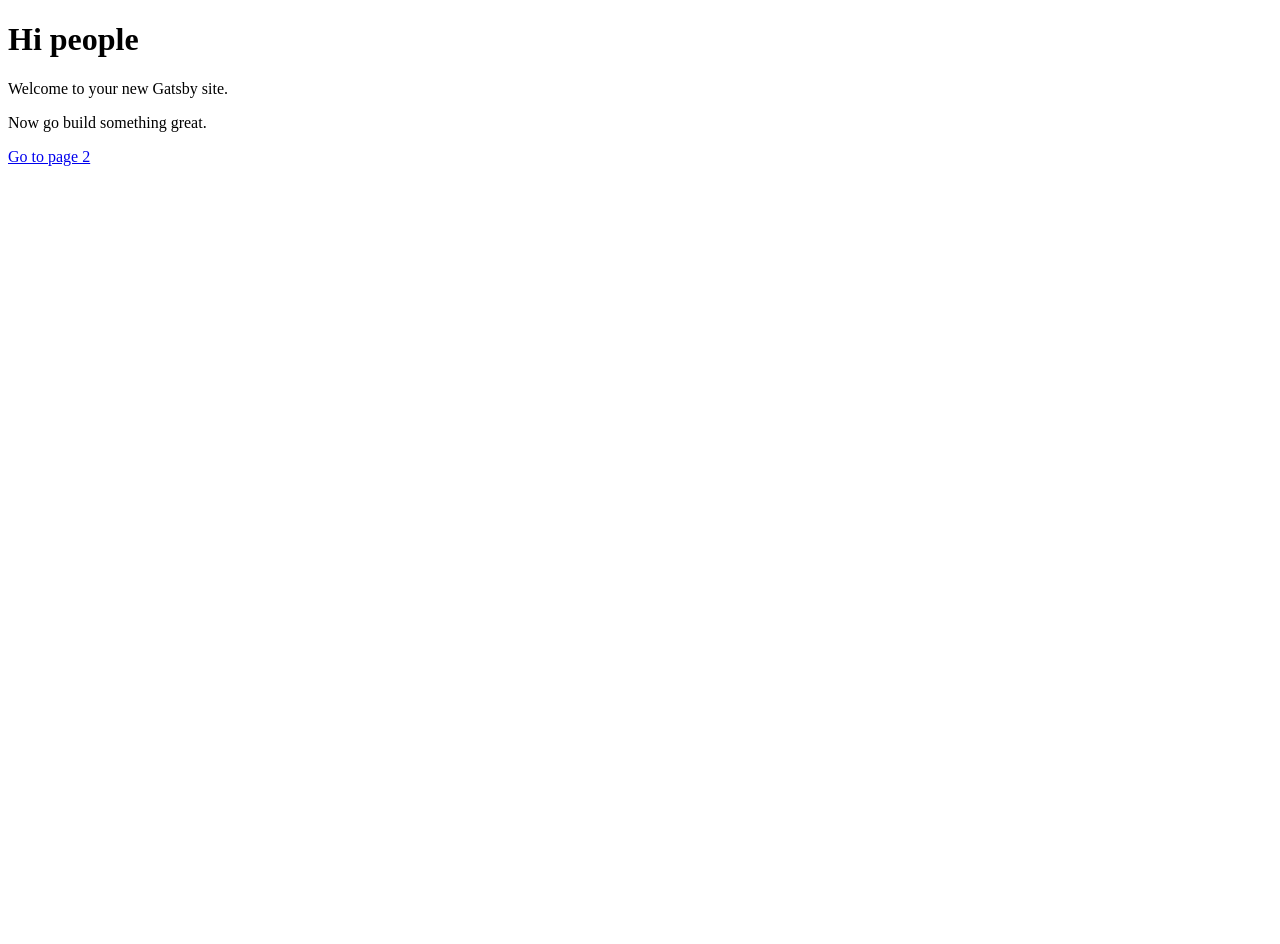
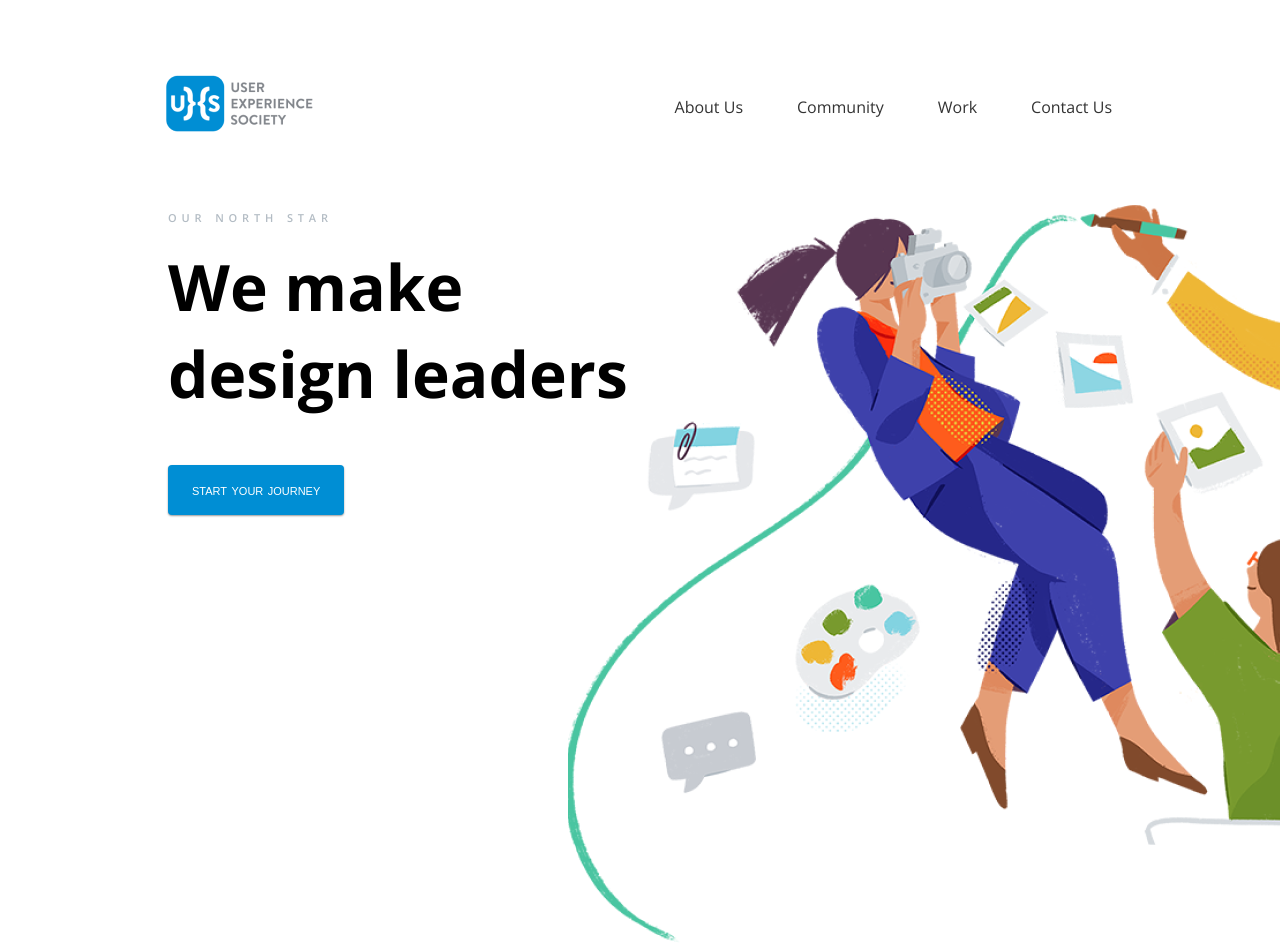
Before and after one commit to tomyfalgui/ux-req, a Gatsby site: page / in a window 1280 px wide. Before the commit the page ends 800 px from the top, so only its background shows below. Built offline with nearby package versions, Linux system fonts and the light colour scheme; Gatsby itself is replaced by a stand-in of ours.

Commit message:
finished hero

```diff
--- /dev/null
+++ b/src/components/Home/Header/Nav.js
@@ -0,0 +1,31 @@
+import React from 'react'
+import logo from '../../../images/UXSocietyLogo_full.png'
+import styled from 'styled-components'
+import { Link } from 'gatsby'
+
+const NavBar = styled.nav`
+  display: flex;
+  align-items: center;
+  margin-bottom: 64px;
+
+  a:first-child {
+    margin-right: auto;
+  }
+`
+
+const TextLink = styled(Link)`
+  color: #333;
+  text-decoration: none;
+  margin-right: ${props => (props.margin === 'no' ? 0 : '54px')};
+`
+export default () => (
+  <NavBar>
+    <Link style={{ marginLeft: '-5px' }}>
+      <img src={logo} alt="" />
+    </Link>
+    <TextLink>About Us</TextLink>
+    <TextLink>Community</TextLink>
+    <TextLink>Work</TextLink>
+    <TextLink margin="no">Contact Us</TextLink>
+  </NavBar>
+)
--- /dev/null
+++ b/src/components/Home/Hero/Cta.js
@@ -0,0 +1,42 @@
+import React from 'react'
+import styled from 'styled-components'
+import { Headline } from '../../../styles/shared'
+
+const Head = styled.h1`
+  font-size: 4rem;
+  font-weight: 700;
+`
+
+const HeadWrapper = styled.div`
+  margin-top: 1rem;
+`
+
+const CtaBtn = styled.button`
+  margin-top: 3rem;
+  background-color: #008ed4;
+  color: white;
+  font-variant: small-caps;
+  border: 0;
+  border-radius: 4px;
+  padding: 1rem 1.5rem;
+  box-shadow: 0 1px 2px rgba(0, 0, 0, 0.4);
+  font-weight: 500;
+  font-size: 1rem;
+  transition: all 0.2s;
+
+  &:hover {
+    transform: translateY(-1px);
+    box-shadow: 0 2px 6px rgba(0, 0, 0, 0.4);
+  }
+`
+
+export default () => (
+  <div>
+    <Headline>our north star</Headline>
+    <HeadWrapper>
+      <Head>We make</Head>
+      <Head>design leaders</Head>
+    </HeadWrapper>
+    <CtaBtn>start your journey</CtaBtn>
+  </div>
+)
--- /dev/null
+++ b/src/components/Home/Hero/Hero.js
@@ -0,0 +1,25 @@
+import React from 'react'
+import Header from '../Header/Nav'
+import Cta from './Cta'
+import styled from 'styled-components'
+import image_hero from '../../../images/image_hero.png'
+
+const HeroWrapper = styled.div`
+  padding-top: 72px;
+  padding-left: 168px;
+  padding-right: 168px;
+  position: relative;
+`
+
+const Image = styled.img`
+  position: absolute;
+  right: 0;
+`
+
+export default () => (
+  <HeroWrapper>
+    <Header />
+    <Image src={image_hero} />
+    <Cta />
+  </HeroWrapper>
+)
--- a/src/components/layout.js
+++ b/src/components/layout.js
@@ -2,7 +2,19 @@ import React from 'react'
 import PropTypes from 'prop-types'
 import Helmet from 'react-helmet'
 import { StaticQuery, graphql } from 'gatsby'
+import { injectGlobal } from 'styled-components'
 
+injectGlobal`
+/*! minireset.css v0.0.3 | MIT License | github.com/jgthms/minireset.css */html,body,p,ol,ul,li,dl,dt,dd,blockquote,figure,fieldset,legend,textarea,pre,iframe,hr,h1,h2,h3,h4,h5,h6{margin:0;padding:0}
+h1,h2,h3,h4,h5,h6{font-size:100%;font-weight:normal}
+ul{list-style:none}
+button,input,select,textarea{margin:0}
+html{box-sizing:border-box}*,*:before,*:after{box-sizing:inherit}img,embed,iframe,object,audio,video{height:auto;max-width:100%}iframe{border:0}table{border-collapse:collapse;border-spacing:0}td,th{padding:0;text-align:left}
+body {
+  font-family: 'Open Sans', sans-serif;
+}
+
+`
 const Layout = ({ children }) => (
   <StaticQuery
     query={graphql`
@@ -18,6 +30,10 @@ const Layout = ({ children }) => (
       <>
         <Helmet title={data.site.siteMetadata.title}>
           <html lang="en" />
+          <link
+            href="https://fonts.googleapis.com/css?family=Open+Sans:300,300i,400,400i,600,600i,700,700i,800,800i"
+            rel="stylesheet"
+          />
         </Helmet>
         {children}
       </>
--- a/src/pages/index.js
+++ b/src/pages/index.js
@@ -1,14 +1,9 @@
 import React from 'react'
-import { Link } from 'gatsby'
-
 import Layout from '../components/layout'
-
+import Hero from '../components/Home/Hero/Hero'
 const IndexPage = () => (
   <Layout>
-    <h1>Hi people</h1>
-    <p>Welcome to your new Gatsby site.</p>
-    <p>Now go build something great.</p>
-    <Link to="/page-2/">Go to page 2</Link>
+    <Hero />
   </Layout>
 )
 
--- /dev/null
+++ b/src/styles/shared.js
@@ -0,0 +1,9 @@
+import styled from 'styled-components'
+
+export const Headline = styled.h2`
+  font-size: 1rem;
+  letter-spacing: 0.3em;
+  color: #b3bcc4;
+  font-weight: 600;
+  font-variant: small-caps;
+`
```
Also changed, not shown: src/images/image_hero.png (renamed from src/images/image.png), 1 other file.
